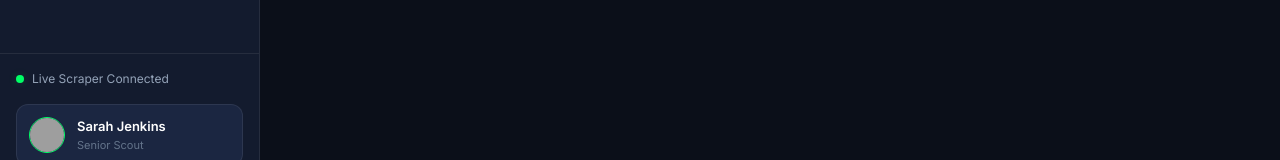
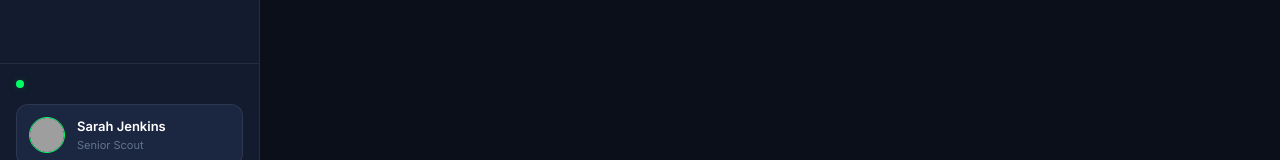
Before and after one commit to abzit4ever-sketch/FootballBuddy, a website: page public/index.html in a window 1280 px wide. Shown: the part 618-778 px from the top of the page. Drawn offline with Linux system fonts and the light colour scheme; no server answers; grey boxes are pictures that could not be loaded.

Commit message:
Update index.html

```diff
--- a/public/index.html
+++ b/public/index.html
@@ -65,7 +65,6 @@
       <div class="sidebar-footer">
         <div class="api-status">
           <span class="status-indicator online"></span>
-          <span>Live Scraper Connected</span>
         </div>
         <div class="profile-card">
           <img src="https://images.unsplash.com/photo-1534528741775-53994a69daeb?auto=format&fit=crop&w=100&q=80" alt="Scout Profile" class="profile-img">
```
